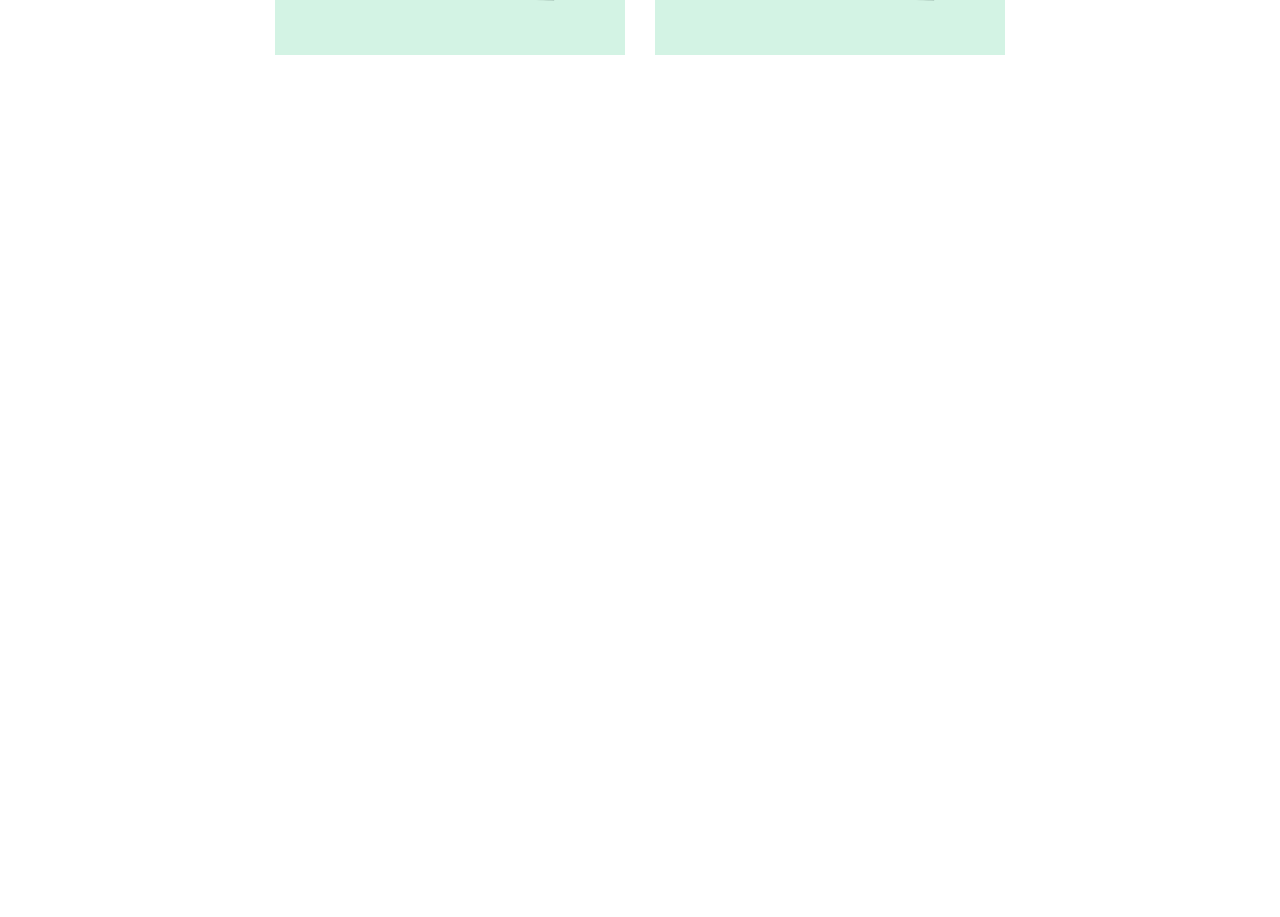
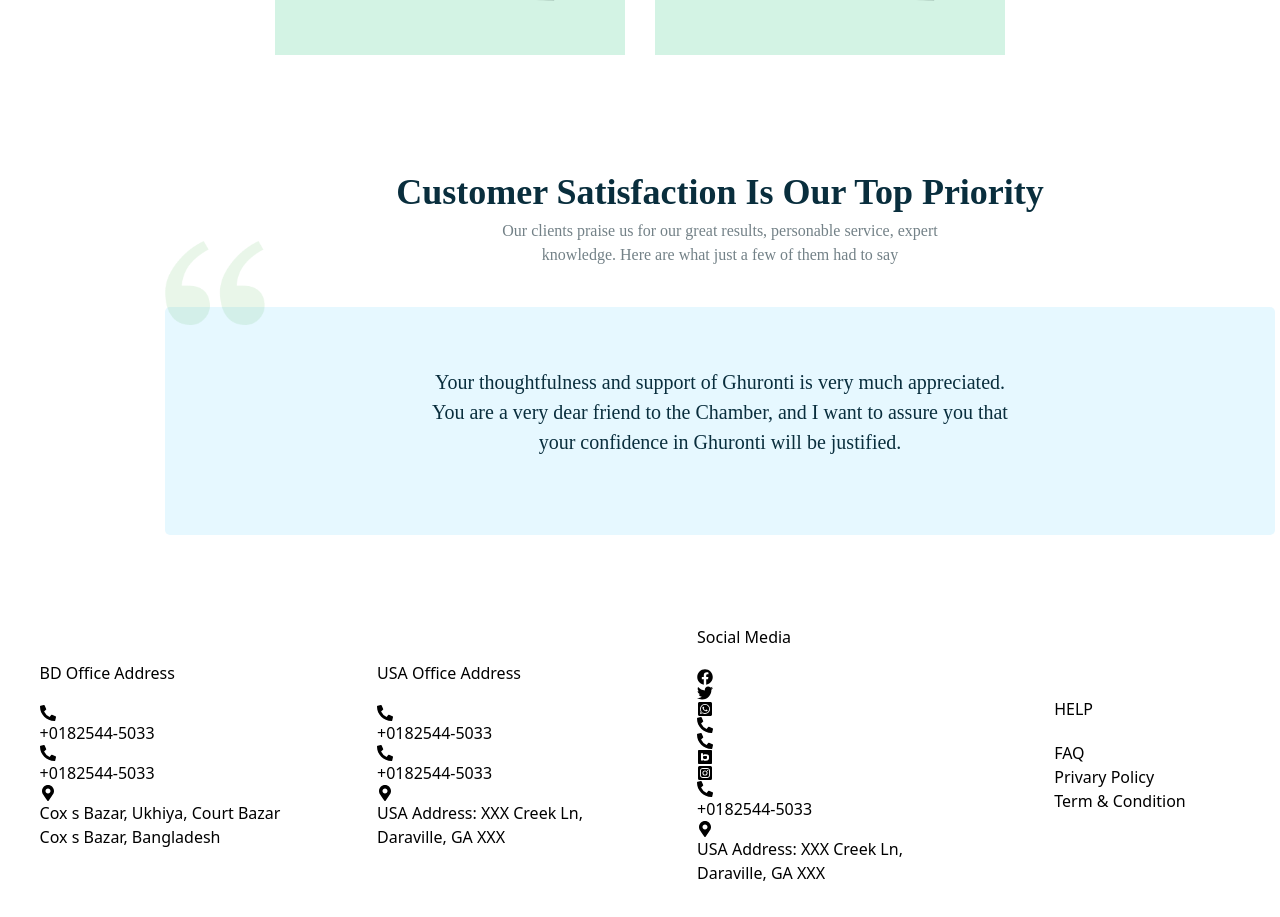
Before and after one commit to Ibrahim-Sikder/softota, a Next.js app: page / in a window 1280 px wide. Shown: the part 2900-3817 px from the top of the page. Before the commit the page ends 3035 px from the top, so only its background shows below. Built offline with nearby package versions, Linux system fonts and the light colour scheme.

Commit message:
customer-completed

```diff
--- /dev/null
+++ b/components/Customer/Customer.js
@@ -0,0 +1,29 @@
+import React from "react";
+import style from './Customer.module.css'
+import quote2 from '../../public/quote2.png'
+import Image from "next/image";
+const Customer = () => {
+  return (
+    <div className={style.Customers}>
+      <div className={style.customerHead}>
+        <h2>Customer satisfaction is our top priority</h2>
+        <p>
+          Our clients praise us for our great results, personable service,
+          expert knowledge. Here are what just a few of them had to say
+        </p>
+      </div>
+      <div className={style.customer}>
+        <p>Your thoughtfulness and support of Ghuronti is very much appreciated.  You are a very dear friend to the Chamber, and I want to assure you that your confidence in Ghuronti will be justified.</p>
+        <Image
+          src={quote2}
+          alt="Picture of the author"
+          width={100}
+          height={30}
+          className={style.quoteImg}
+      />
+      </div>
+    </div>
+  );
+};
+
+export default Customer;
--- /dev/null
+++ b/components/Customer/Customer.module.css
@@ -0,0 +1,92 @@
+.Customers{
+     width:1440px;
+     margin:0 auto;
+     padding:30px;
+   }
+   .customerHead {
+     width: 800px;
+     margin: 0 auto;
+     text-align:center;
+   }
+   .customerHead h2 {
+     font-family: "Poppins";
+     font-style: normal;
+     font-weight: 600;
+     font-size: 36px;
+     line-height: 54px;
+     color: #092e3d;
+     justify-content: center;
+     text-transform: capitalize;
+   }
+   .customerHead p {
+     font-family: "Poppins";
+     width:503px;
+     margin:0 auto;
+     font-style: normal;
+     font-weight: 500;
+     font-size: 16px;
+     line-height: 24px;
+     color: #738187;
+     padding-bottom:40px;
+   }
+   .customer {
+     width: 1110px;
+     height: 228px;
+     left: 167px;
+     margin: 0 auto;
+     top: 3149px;
+     background: #e6f8ff;
+     border-radius: 5px;
+     margin-bottom:60px;
+   }
+
+   .customer p {
+     width: 576px;
+     height: 104px;
+     font-family: "Poppins";
+     font-style: normal;
+     font-weight: 400;
+     font-size: 20px;
+     line-height: 30px;
+     color: #092e3d;
+     margin:0 auto;
+     padding-top:60px;
+     text-align:center;
+   }
+   .quoteImg{
+       margin-top:-170px;
+   }
+
+   @media only screen and (max-width:1024px){
+     .Customers{
+       width:100%;
+     }
+     .customerHead {
+       width:100%;
+     }
+     .customer {
+       width:100% !important;
+       padding:10px;
+     }
+     .customer p{
+       width:680px;
+     }
+
+
+   }
+
+   @media only screen and (max-width:500px){
+     .customerHead p {
+       width: 350px;
+       margin-bottom:32px;
+   }
+   .quoteImg {
+     width: 100px;
+
+   }
+   .customer p {
+     width: 337px;
+     font-size: 16px;
+   }
+
+   }
--- /dev/null
+++ b/components/Footer/Footer.js
@@ -0,0 +1,118 @@
+import React from 'react';
+import style from './Footer.module.css'
+import { FaPhoneAlt, FaMapMarkerAlt, FaFacebook,FaTwitter,FaBimobject,FaWhatsappSquare,FaInstagramSquare } from "react-icons/fa";
+const Footer = () => {
+    return (
+        <div className={style.footer}>
+            <div className='grid grid-cols-1 md:grid-cols-2 lg:grid-cols-4 place-items-center'>
+                <div className='mb-10'>
+                    <h4 className='pb-5'>BD Office Address </h4>
+                    <p className={style.number}>
+                       <span>
+                       <span> <FaPhoneAlt></FaPhoneAlt> </span>
+                        <span>+0182544-5033</span>
+                       </span>
+                    </p>
+                    <p className={style.number}>
+                       <span>
+                       <span> <FaPhoneAlt></FaPhoneAlt> </span>
+                        <span>+0182544-5033</span>
+                       </span>
+                    </p>
+                    <p className={style.number}>
+                       <span>
+                       <span> <FaMapMarkerAlt></FaMapMarkerAlt> </span>
+                        <span>Cox s Bazar, Ukhiya, Court Bazar</span>
+                       </span>
+                    </p>
+                    <p className={style.number}>
+                       <span>
+
+                        <span>Cox s Bazar, Bangladesh</span>
+                       </span>
+                    </p>
+                </div>
+                <div className='mb-10'>
+                    <h4 className='pb-5'>USA Office Address </h4>
+                    <p className={style.number}>
+                       <span>
+                       <span> <FaPhoneAlt></FaPhoneAlt> </span>
+                        <span>+0182544-5033</span>
+                       </span>
+                    </p>
+                    <p className={style.number}>
+                       <span>
+                       <span> <FaPhoneAlt></FaPhoneAlt> </span>
+                        <span>+0182544-5033</span>
+                       </span>
+                    </p>
+                    <p className={style.number}>
+                       <span>
+                       <span> <FaMapMarkerAlt></FaMapMarkerAlt> </span>
+                        <span>USA Address: XXX Creek Ln,</span>
+                       </span>
+                    </p>
+                    <p className={style.number}>
+                       <span>
+
+                        <span>Daraville, GA XXX </span>
+                       </span>
+                    </p>
+                </div>
+                <div className='mb-10'>
+                    <h4 className='pb-5'>Social Media  </h4>
+                    <p className={style.number}>
+                       <span>
+                       <span > <FaFacebook className={style.socialIcon}></FaFacebook> </span>
+                       <span> <FaTwitter className={style.socialIcon}></FaTwitter> </span>
+                       <span> <FaWhatsappSquare className={style.socialIcon}></FaWhatsappSquare> </span>
+                       <span> <FaPhoneAlt className={style.socialIcon}></FaPhoneAlt> </span>
+                       <span> <FaPhoneAlt className={style.socialIcon}></FaPhoneAlt> </span>
+                       <span> <FaBimobject className={style.socialIcon}></FaBimobject> </span>
+                       <span> <FaInstagramSquare className={style.socialIcon}></FaInstagramSquare> </span>
+                       </span>
+                    </p>
+                    <p className={style.number}>
+                       <span>
+                       <span> <FaPhoneAlt></FaPhoneAlt> </span>
+                        <span>+0182544-5033</span>
+                       </span>
+                    </p>
+                    <p className={style.number}>
+                       <span>
+                       <span> <FaMapMarkerAlt></FaMapMarkerAlt> </span>
+                        <span>USA Address: XXX Creek Ln,</span>
+                       </span>
+                    </p>
+                    <p className={style.number}>
+                       <span>
+
+                        <span>Daraville, GA XXX </span>
+                       </span>
+                    </p>
+                </div>
+                <div className='mb-10'>
+                    <h4 className='pb-5'>HELP </h4>
+                    <p className={style.number}>
+                       <span>
+                       FAQ
+                       </span>
+                    </p>
+                    <p className={style.number}>
+                       <span>
+                        <span>Privary Policy</span>
+                       </span>
+                    </p>
+                    <p className={style.number}>
+                       <span>
+                        <span>Term & Condition </span>
+                       </span>
+                    </p>
+
+                </div>
+            </div>
+        </div>
+    );
+};
+
+export default Footer;
--- a/components/Layout/Layout.jsx
+++ b/components/Layout/Layout.jsx
@@ -1,3 +1,4 @@
+import Footer from "../Footer/Footer";
 import Header from "../Header/Header";
 
 export default function Layout({children}){
@@ -5,6 +6,7 @@
           <>
           <Header></Header>
           <main className="layout">{children}</main>
+          <Footer></Footer>
           </>
      )
 }
--- a/src/pages/index.js
+++ b/src/pages/index.js
@@ -6,6 +6,7 @@
 import Travel from '../../components/Travel/Travel'
 import Trending from '../../components/Trending/Trending'
 import Mission from '../../components/Mission/Mission'
+import Customer from '../../components/Customer/Customer'
 
 
 const inter = Inter({ subsets: ['latin'] })
@@ -18,6 +19,8 @@
       <Travel></Travel>
       <Trending></Trending>
       <Mission></Mission>
+      <Customer></Customer>
+
     </div>
 
 
```
Also changed, not shown: components/Footer/Footer.module.css (added).
